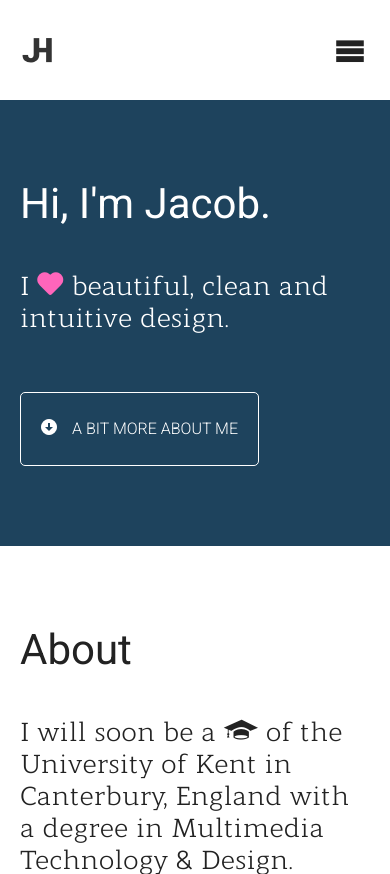
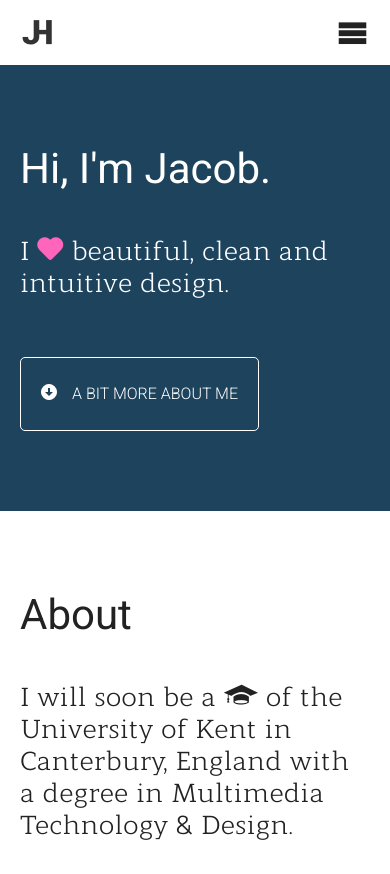
Before and after one commit to JacobH1992/jacob-hammond-portfolio, a PHP site: page / in a window 390 px wide. Shown: the top 874 px of the page. Run offline with PHP 8.4, Linux system fonts and the light colour scheme; some libraries are stand-ins or nearby versions.

Commit message:
reduced line height size for mobile nav

```diff
--- a/css/styles.css
+++ b/css/styles.css
@@ -610,7 +610,7 @@ a.btn:active, a.btn:focus {
 }
 nav {
   width: 100%;
-  height: 100px;
+  height: 65px;
   position: fixed;
   top: 0;
   padding-right: 20px;
@@ -625,7 +625,7 @@ nav ul {
   width: 200px;
   height: 100%;
   position: fixed;
-  top: 100px;
+  top: 65px;
   right: -200px;
   text-align: right;
   background: white;
@@ -658,7 +658,7 @@ nav li a:active, nav li a:focus {
 #nav-logo h1 {
   font-size: 2em;
   line-height: 1.25em;
-  line-height: 106px;
+  line-height: 70px;
 }
 
 #site-nav {
@@ -674,9 +674,10 @@ nav li a:active, nav li a:focus {
 }
 
 #site-nav-btn {
-  width: 100px;
+  width: 75px;
+  height: 65px;
   position: absolute;
-  right: -10px;
+  right: 0;
   margin-right: 0;
   display: block;
   cursor: pointer;
@@ -697,14 +698,14 @@ nav li a:active, nav li a:focus {
   content: 'b';
   font-size: 2.625em;
   line-height: 1.14286em;
-  line-height: 100px;
+  line-height: 65px;
 }
 
 #site-nav-toggle:checked ~ #site-nav-btn:before {
   content: 'x';
   font-size: 2em;
   line-height: 1.25em;
-  line-height: 100px;
+  line-height: 68px;
 }
 
 #site-nav-toggle:checked ~ #site-nav {
@@ -719,7 +720,7 @@ nav li a:active, nav li a:focus {
   width: 100%;
   height: 100%;
   position: fixed;
-  top: 100px;
+  top: 65px;
   left: 0;
   display: none;
   background: url(../img/overlay.png);
@@ -728,6 +729,7 @@ nav li a:active, nav li a:focus {
 
 @media (min-width: 640px) {
   nav {
+    height: 100px;
     padding-right: 40px;
   }
   nav ul {
@@ -770,6 +772,9 @@ nav li a:active, nav li a:focus {
   #nav-logo {
     float: left;
     padding: 0 40px;
+  }
+  #nav-logo h1 {
+    line-height: 106px;
   }
 
   #site-nav-btn {
@@ -820,7 +825,7 @@ section {
 }
 
 header {
-  margin-top: 100px;
+  margin-top: 65px;
 }
 
 .section-content-wrapper {
@@ -869,6 +874,10 @@ img {
 }
 
 @media (min-width: 640px) {
+  header {
+    margin-top: 65px;
+  }
+
   .section-padding {
     padding: 100px 20px;
   }
@@ -1046,6 +1055,8 @@ img {
   margin: 5px 5px;
   display: inline-block;
   font-weight: 200;
+  zoom: 1;
+  *display: inline;
 }
 
 .details-description-technologies {
--- a/sass/_main.scss
+++ b/sass/_main.scss
@@ -30,7 +30,7 @@ section {
 }
 
 header {
-    margin-top: 100px;
+    margin-top: 65px;
 }
 
 .section-content-wrapper {
@@ -73,6 +73,10 @@ img {
 }
 
 @media ($min_bp_a) {
+    header {
+        margin-top: 65px;
+    }
+
     .section-padding {
         padding: 100px 20px;
     }
--- a/sass/_nav.scss
+++ b/sass/_nav.scss
@@ -1,6 +1,6 @@
 nav {
     width: 100%;
-    height: 100px;
+    height: 65px;
     position: fixed;
     top: 0;
     padding-right: 20px;
@@ -10,7 +10,7 @@ nav {
         width: 200px;
         height: 100%;
         position: fixed;
-        top: 100px;
+        top: 65px;
         right: -200px;
         text-align: right;
         background: $white;
@@ -40,7 +40,7 @@ nav {
     padding: 0 20px;
     h1 {
         @include adjust-font-size-to(32px);
-        line-height: 106px;
+        line-height: 70px;
     }
 }
 
@@ -54,9 +54,10 @@ nav {
 }
 
 #site-nav-btn {
-    width: 100px;
+    width: 75px;
+    height: 65px;
     position: absolute;
-    right: -10px;
+    right: 0;
     margin-right: 0;
     display: block;
     cursor: pointer;
@@ -75,13 +76,13 @@ nav {
 #site-nav-btn:before {
     content: 'b';
     @include adjust-font-size-to(42px);
-    line-height: 100px;
+    line-height: 65px;
 }
 
 #site-nav-toggle:checked ~ #site-nav-btn:before {
     content: 'x';
     @include adjust-font-size-to(32px);
-    line-height: 100px;
+    line-height: 68px;
 }
 
 #site-nav-toggle:checked ~ #site-nav {
@@ -96,7 +97,7 @@ nav {
     width: 100%;
     height: 100%;
     position: fixed;
-    top: 100px;
+    top: 65px;
     left: 0;
     display: none;
     background: url(../img/overlay.png);
@@ -105,6 +106,7 @@ nav {
 
 @media ($min_bp_a) {
     nav {
+        height: 100px;
         padding-right: 40px;
         ul {
             width: auto;
@@ -126,7 +128,10 @@ nav {
 
     #nav-logo {
         float: left;
-       padding: 0 40px;
+        padding: 0 40px;
+        h1 {
+            line-height: 106px;
+        }
     }
 
     #site-nav-btn {
--- a/sass/_page-details.scss
+++ b/sass/_page-details.scss
@@ -19,6 +19,8 @@
         margin: 5px 5px;
         display: inline-block;
         font-weight: 200;
+        zoom: 1;
+        *display: inline;
     }
 }
 
```
